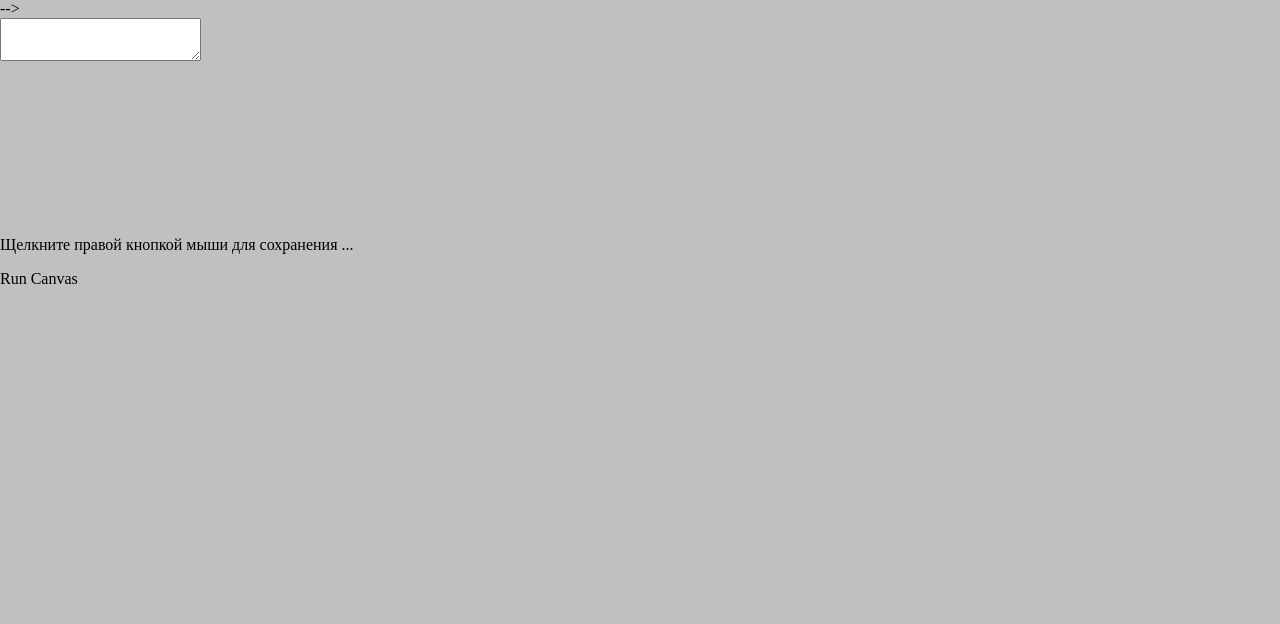
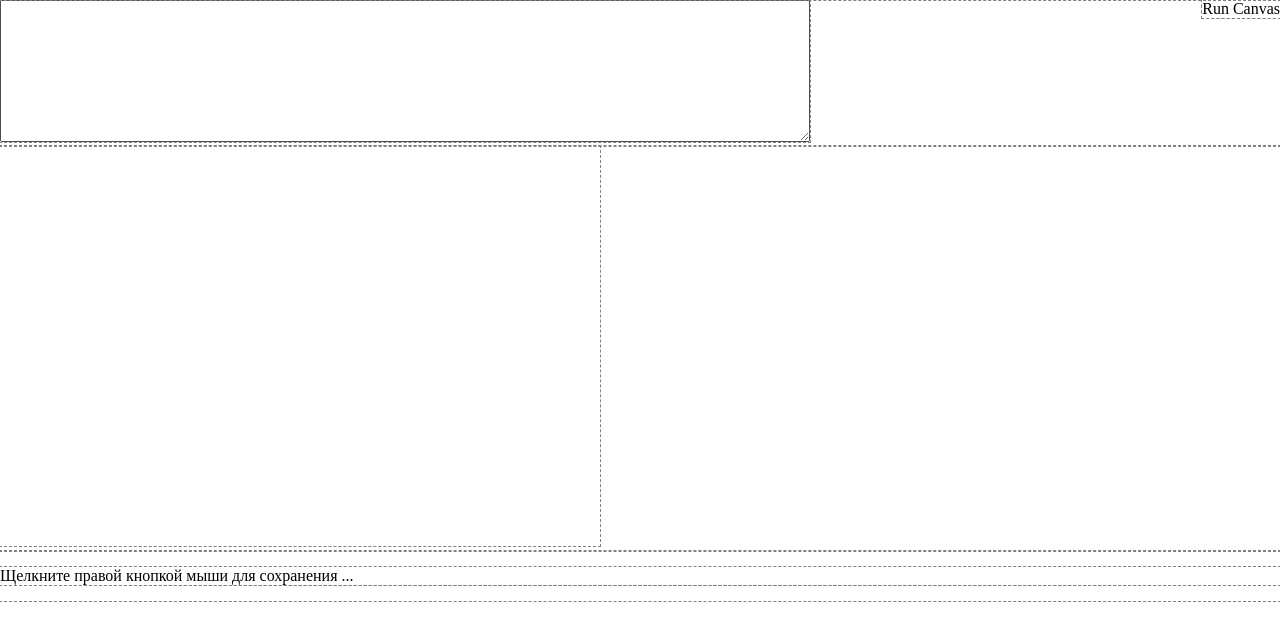
Before and after one commit to smart-com/canvas-editor, a website: page index.jade in a window 1280 px wide. Drawn offline with nearby package versions, Linux system fonts and the light colour scheme; files that its build step writes are made by us from their sources.

Commit message:
Code from console is executing

```diff
--- a/app/css/main.less
+++ b/app/css/main.less
@@ -1,3 +1,34 @@
-body {
-  background-color: silver;
+* {
+  outline: 1px dashed grey;
 }
+
+html {
+  body {
+    main {
+      section {
+        textarea {
+          width: 60%;
+          height: 100px;
+          padding: 20px;
+        }
+      }
+      section {
+        canvas {
+          width: 600px;
+          height: 400px;
+        }
+        div {
+        }
+        p {
+        }
+      }
+      .btn-field {
+        position: absolute;
+        top: 0;
+        right: 0;
+        div.buttons {
+        }
+      }
+    }
+  }
+}
--- a/app/js/main.js
+++ b/app/js/main.js
@@ -0,0 +1,76 @@
+/**
+ * @classdesc Экземпляр приложения
+ * @class
+ */
+var CanvasApp = function() {
+
+    /**
+     * @summary HTML-Элементы приложения
+     * @type { Object }
+     *
+     * @property  { Object } canvas Поле для рисования
+     * @property  { Object } console textarea для ввода кода
+     * @property  { Object } runBtn Кнопка для запуска кода из консоли
+     */
+    var html = {
+        canvas : {},
+        console: {},
+        runBtn : {}
+    };
+
+    /**
+     * @summary Устанавливает строку в консоль
+     * @param value {string } Строка кода для консоли
+     */
+    function setConsoleValue( value ) {
+        html.console.value = value;
+    }
+
+    /**
+     * @summary Получает строку кода из консоли
+     * @returns { string } Строка кода
+     */
+    function getConsoleValue() {
+        return html.console.value;
+    }
+
+    /**
+     * @summary Берет код из консоли и запускает его на выполнение
+     */
+    function runCode() {
+        var code = getConsoleValue();
+        var run = new Function( code );
+        run();
+    }
+
+    /**
+     * @summary Получает объекты HTML-страницы
+     * @param canvasId Идентификатор Канваса
+     * @param consoleId Идентификатор консоли
+     * @param runBtnId Идентификатор кнопки запуска
+     */
+    this.setHtml = function( canvasId, consoleId, runBtnId ) {
+        html.canvas = document.getElementById( canvasId );
+        html.console = document.getElementById( consoleId );
+        html.runBtn = document.getElementById( runBtnId );
+    };
+
+    /**
+     * @summary Устанавливает обработчики на HTML элементы
+     */
+    function addListeners() {
+        html.runBtn.addEventListener( 'click', runCode );
+    }
+
+    /**
+     * @summary Устанавливает обработчики в HTML
+     */
+    this.init = function( ) {
+        addListeners();
+    };
+};
+
+// 1 - Создаем приложение
+var app = new CanvasApp();
+app.setHtml( 'canvas-field', 'console', 'run-btn' );
+app.init();
--- a/header.jade
+++ b/header.jade
@@ -12,7 +12,7 @@ link( rel="shortcut icon"
 // Normalize
 link( rel="stylesheet"
     href="https://cdnjs.cloudflare.com/ajax/libs/normalize/4.0.0/normalize.css" )
-// Font Awesome -->
+// Font Awesome
 // link( rel="stylesheet" href="https://maxcdn.bootstrapcdn.com/font-awesome/4.5.0/css/font-awesome.min.css")
 // Мои стили
 link( rel="stylesheet"
--- a/index.jade
+++ b/index.jade
@@ -21,8 +21,6 @@ html( lang="ru" )
                 canvas#canvas-field
                 div#img-container
                 p Щелкните правой кнопкой мыши для сохранения ...
-            section
-                div#run-btn Run Canvas
-        div#mocha
+            section.btn-field
+                div#run-btn.buttons Run Canvas
         script( src="app/js/main.js" )
-        //script( src="tests/main.test.js" )
```
Also changed, not shown: app/css/main.css, header.html, index.html.
